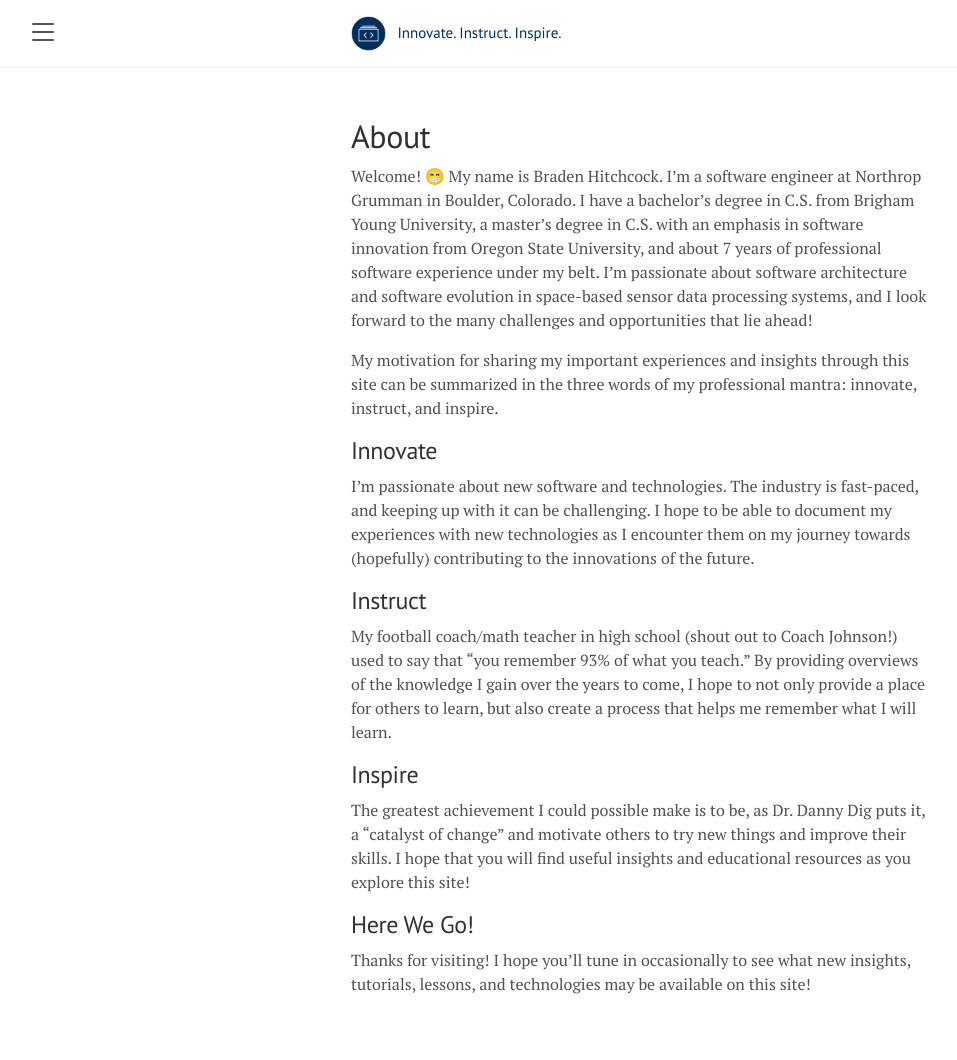
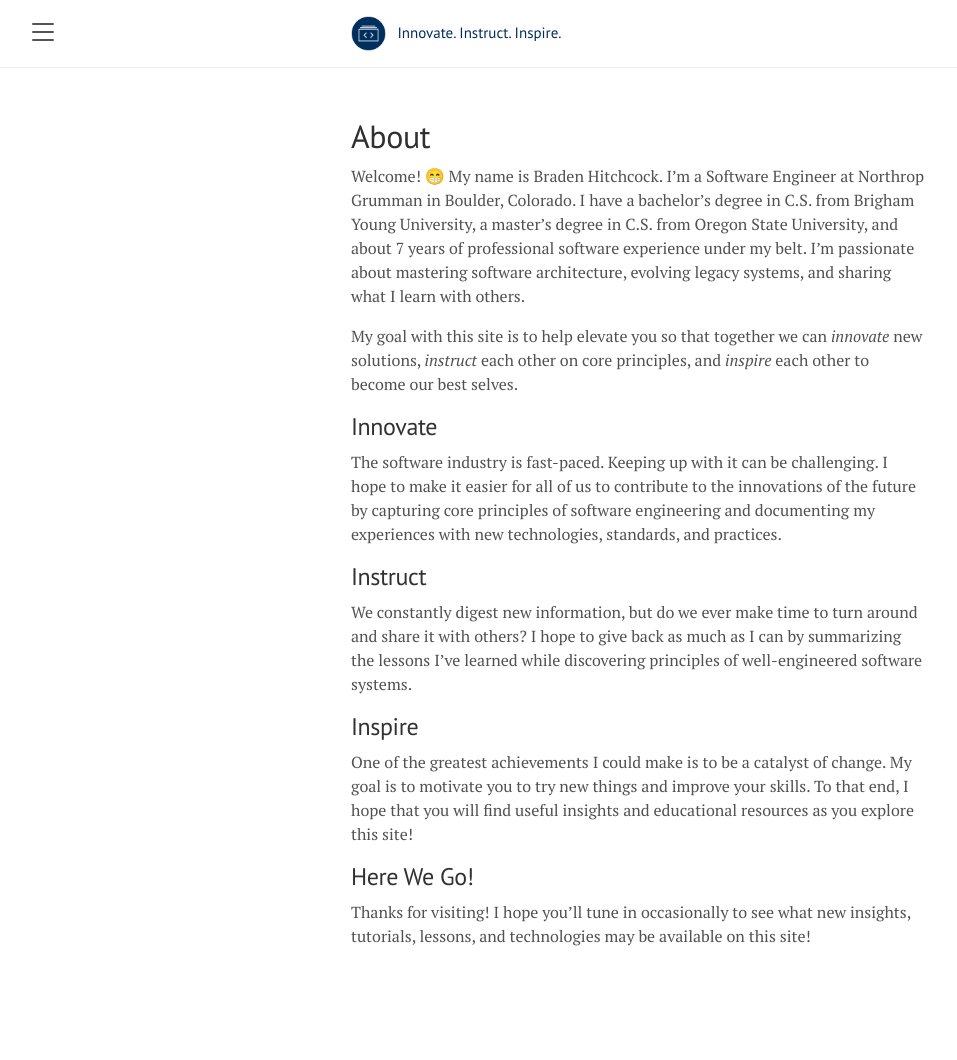
Before and after one commit to bradenhc/bradenhc.github.io, a Jekyll site: the page built from about.md, in a window 1280 px wide. Shown: the whole page, without its empty margins (1-958 px from the left). Built offline with Jekyll 4.4.1, drawn with Linux system fonts in a browser that asks for light colours; nearby versions of some CDN libraries; after the commit the page ends 1012 px from its top, so only the background shows below that.

Commit message:
feat: align about page with purpose

```diff
--- a/about.md
+++ b/about.md
@@ -3,39 +3,37 @@ layout: page
 title: About
 ---
 
-Welcome! 😁 My name is Braden Hitchcock. I'm a software engineer at Northrop
+Welcome! 😁 My name is Braden Hitchcock. I'm a Software Engineer at Northrop
 Grumman in Boulder, Colorado. I have a bachelor's degree in C.S. from Brigham
-Young University, a master's degree in C.S. with an emphasis in software
-innovation from Oregon State University, and about 7 years of professional
-software experience under my belt. I'm passionate about software architecture
-and software evolution in space-based sensor data processing systems, and I look
-forward to the many challenges and opportunities that lie ahead!
+Young University, a master's degree in C.S. from Oregon State University, and
+about 7 years of professional software experience under my belt. I'm passionate
+about mastering software architecture, evolving legacy systems, and sharing what
+I learn with others.
 
-My motivation for sharing my important experiences and insights through this
-site can be summarized in the three words of my professional mantra: innovate,
-instruct, and inspire.
+My goal with this site is to help elevate you so that together we can _innovate_
+new solutions, _instruct_ each other on core principles, and _inspire_ each
+other to become our best selves.
 
 ## Innovate
 
-I'm passionate about new software and technologies. The industry is fast-paced,
-and keeping up with it can be challenging. I hope to be able to document my
-experiences with new technologies as I encounter them on my journey towards
-(hopefully) contributing to the innovations of the future.
+The software industry is fast-paced. Keeping up with it can be challenging. I
+hope to make it easier for all of us to contribute to the innovations of the
+future by capturing core principles of software engineering and documenting my
+experiences with new technologies, standards, and practices.
 
 ## Instruct
 
-My football coach/math teacher in high school (shout out to Coach Johnson!) used
-to say that "you remember 93% of what you teach." By providing overviews of the
-knowledge I gain over the years to come, I hope to not only provide a place for
-others to learn, but also create a process that helps me remember what I will
-learn.
+We constantly digest new information, but do we ever make time to turn around
+and share it with others? I hope to give back as much as I can by summarizing
+the lessons I've learned while discovering principles of well-engineered
+software systems.
 
 ## Inspire
 
-The greatest achievement I could possible make is to be, as Dr. Danny Dig puts
-it, a "catalyst of change" and motivate others to try new things and improve
-their skills. I hope that you will find useful insights and educational
-resources as you explore this site!
+One of the greatest achievements I could make is to be a catalyst of change. My
+goal is to motivate you to try new things and improve your skills. To that end,
+I hope that you will find useful insights and educational resources as you
+explore this site!
 
 ## Here We Go!
 
```
